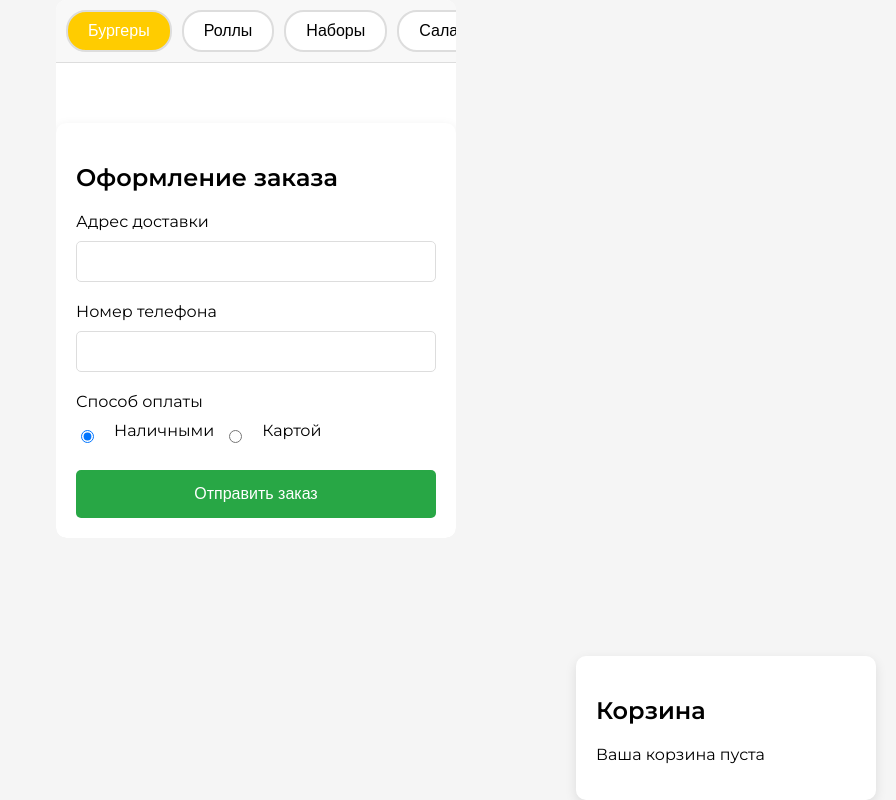
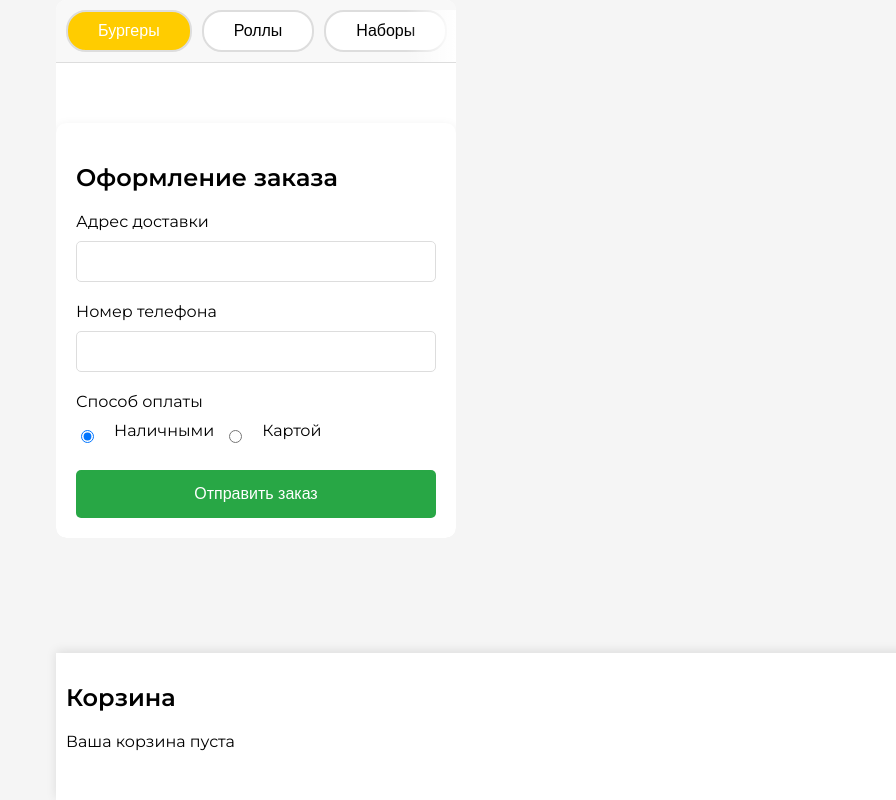
Before and after one commit to coldenflo/telegramfoodbot, a React (Create React App) app: page / in a window 1280 px wide. Shown: the whole page, without its empty margins (384-1280 px from the left). Built offline with nearby package versions, Linux system fonts and the light colour scheme.

Commit message:
Добавлены стили для меню, логика корзины и обработка заказов

```diff
--- a/src/components/Cart.js
+++ b/src/components/Cart.js
@@ -1,159 +1,44 @@
 import React from 'react';
 import styled from 'styled-components';
 
-const Cart = ({ cartItems, updateCartItem, removeFromCart, handleCheckout }) => {
-  const totalPrice = cartItems.reduce(
-    (total, item) => total + item.price * item.quantity,
-    0
-  );
-
+const Cart = ({ cartItems }) => {
   return (
-    <CartWrapper>
+    <CartContainer>
       <h2>Корзина</h2>
       {cartItems.length === 0 ? (
         <p>Ваша корзина пуста</p>
       ) : (
-        <>
-          <CartItems>
-            {cartItems.map((item, index) => (
-              <CartItem key={index}>
-                <img src={item.img} alt={item.name} width="50" height="50" />
-                <p>{item.name}</p>
-                <QuantityControls>
-                  <button
-                    onClick={() =>
-                      updateCartItem(
-                        item.id,
-                        item.quantity > 1 ? item.quantity - 1 : 1
-                      )
-                    }
-                  >
-                    -
-                  </button>
-                  <span>{item.quantity}</span>
-                  <button onClick={() => updateCartItem(item.id, item.quantity + 1)}>
-                    +
-                  </button>
-                </QuantityControls>
-                <span>{item.price * item.quantity} ₽</span>
-                <RemoveButton onClick={() => removeFromCart(item.id)}>
-                  Удалить
-                </RemoveButton>
-              </CartItem>
-            ))}
-          </CartItems>
-          <Total>Итого: {totalPrice + 150} ₽ (включая доставку 150 ₽)</Total>
-          <CheckoutButton onClick={handleCheckout}>Оформить заказ</CheckoutButton>
-        </>
+        cartItems.map((item, index) => (
+          <CartItem key={index}>
+            <p>{item.name}</p>
+            <p>{item.price}₽</p>
+          </CartItem>
+        ))
       )}
-    </CartWrapper>
+      <Total>Итого: {cartItems.reduce((sum, item) => sum + item.price, 0)}₽</Total>
+    </CartContainer>
   );
 };
 
 export default Cart;
 
-const CartWrapper = styled.div`
-  padding: 20px;
-  background: #fff;
-  box-shadow: 0px 4px 12px rgba(0, 0, 0, 0.1);
-  border-radius: 10px;
+const CartContainer = styled.div`
   position: fixed;
   bottom: 0;
-  right: 20px;
-  width: 300px;
-  max-height: 400px;
-  overflow-y: auto;
-
-  &::-webkit-scrollbar {
-    width: 10px;
-  }
-
-  &::-webkit-scrollbar-thumb {
-    background-color: #007bff;
-    border-radius: 5px;
-  }
-
-  &::-webkit-scrollbar-track {
-    background-color: #f0f0f0;
-  }
-`;
-
-const CartItems = styled.div`
-  max-height: 250px;
-  overflow-y: auto;
+  width: 100%;
+  background-color: #fff;
+  padding: 10px;
+  box-shadow: 0px -2px 10px rgba(0, 0, 0, 0.1);
 `;
 
 const CartItem = styled.div`
   display: flex;
   justify-content: space-between;
-  padding: 10px 0;
-  border-bottom: 1px solid #f0f0f0;
-
-  img {
-    margin-right: 10px;
-    border-radius: 5px;
-  }
-
-  p {
-    flex: 1;
-    font-size: 16px;
-  }
-
-  span {
-    font-size: 16px;
-  }
+  margin: 10px 0;
 `;
 
-const QuantityControls = styled.div`
-  display: flex;
-  align-items: center;
-  gap: 10px;
-
-  button {
-    background: #007bff;
-    color: white;
-    border: none;
-    padding: 5px;
-    border-radius: 50%;
-    cursor: pointer;
-    width: 30px;
-    height: 30px;
-    font-size: 16px;
-    text-align: center;
-  }
-
-  span {
-    font-size: 16px;
-  }
+const Total = styled.div`
+  font-weight: bold;
+  margin-top: 20px;
+  text-align: right;
 `;
-
-const RemoveButton = styled.button`
-  background-color: #dc3545;
-  color: white;
-  border: none;
-  padding: 5px 10px;
-  border-radius: 5px;
-  cursor: pointer;
-`;
-
-const Total = styled.p`
-  font-size: 18px;
-  font-weight: 600;
-  margin-bottom: 20px;
-`;
-
-const CheckoutButton = styled.button`
-  background-color: #28a745;
-  color: #fff;
-  border: none;
-  padding: 15px;
-  width: 100%;
-  font-size: 16px;
-  border-radius: 5px;
-  cursor: pointer;
-  transition: background-color 0.3s ease;
-
-  &:hover {
-    background-color: #218838;
-  }
-`;
--- a/src/components/MenuCategory.js
+++ b/src/components/MenuCategory.js
@@ -14,15 +14,16 @@ const categories = [
 const MenuCategory = ({ selectedCategory, setSelectedCategory }) => {
   return (
     <CategoryContainer>
-      {categories.map((category) => (
+      {categories.map((category, index) => (
         <CategoryButton
-          key={category}
+          key={index}
           isSelected={selectedCategory === category}
           onClick={() => setSelectedCategory(category)}
         >
           {category}
         </CategoryButton>
       ))}
+      <OverlayRight />
     </CategoryContainer>
   );
 };
@@ -37,24 +38,38 @@ const CategoryContainer = styled.div`
   background-color: #f8f8f8;
   white-space: nowrap;
   border-bottom: 1px solid #ddd;
+  position: relative;
 
   &::-webkit-scrollbar {
     display: none;
+  }
+
+  ::-webkit-scrollbar {
+    width: 0px;
   }
 `;
 
 const CategoryButton = styled.button`
   background-color: ${(props) => (props.isSelected ? '#ffcc00' : '#fff')};
   color: ${(props) => (props.isSelected ? '#fff' : '#000')};
-  padding: 10px 20px;
+  padding: 10px 30px;
   margin-right: 10px;
   border: 2px solid #ddd;
   border-radius: 20px;
   cursor: pointer;
   font-size: 16px;
   transition: all 0.3s ease;
+  width: 100%;
 
   &:hover {
     background-color: ${(props) => (props.isSelected ? '#ffa500' : '#f0f0f0')};
   }
 `;
+
+const OverlayRight = styled.div`
+  position: absolute;
+  right: 0;
+  width: 50px;
+  height: 100%;
+  background: linear-gradient(to right, rgba(255, 255, 255, 0), rgba(255, 255, 255, 1));
+`;
```
